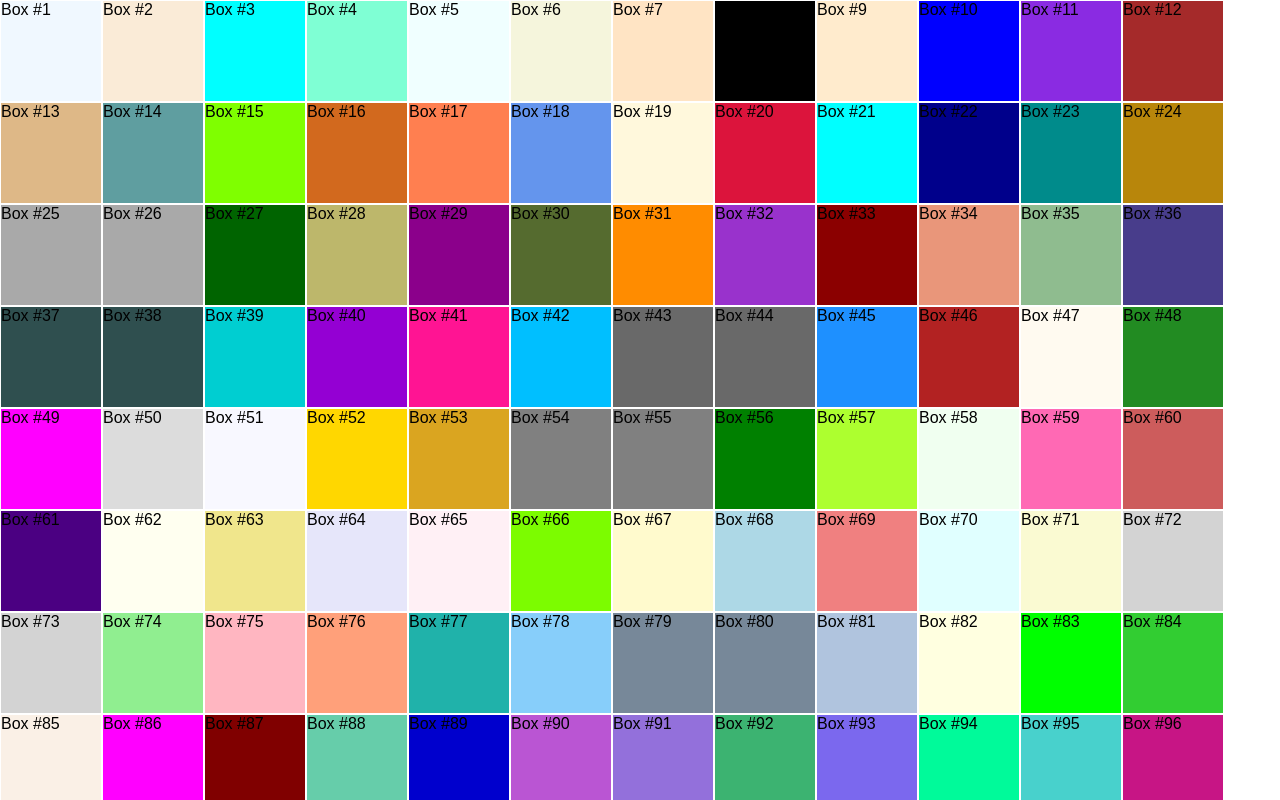
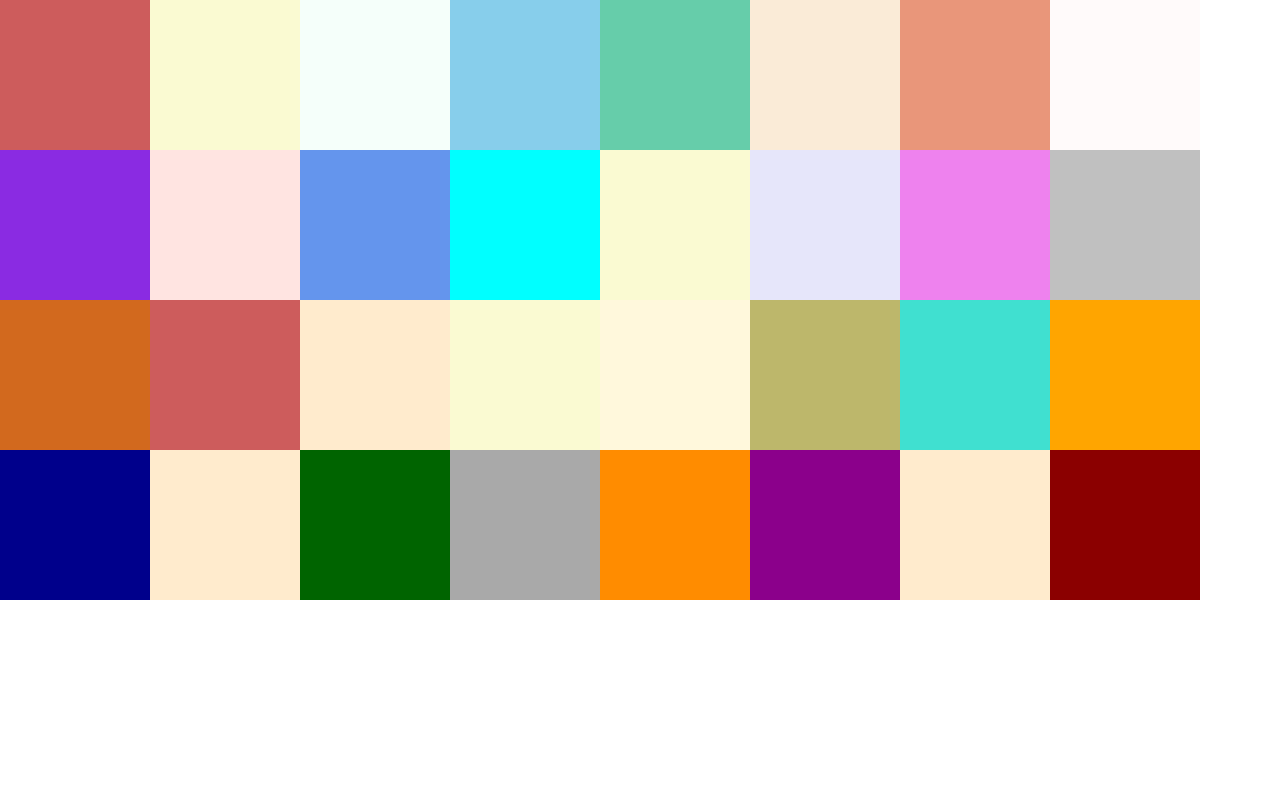
Before and after one commit to Michaelpp20001/React-Random-Colored-Boxes, a React (Create React App) app: page / in a window 1280 px wide. Shown: the top 800 px of the page. Built offline with nearby package versions, Linux system fonts and the light colour scheme.

Commit message:
solution to exercise

```diff
--- a/src/Box.js
+++ /dev/null
@@ -1,12 +0,0 @@
-import React, {Component} from 'react';
-
-class Box extends Component {
-    render () {
-        const {color, num} = this.props
-        return (
-        <div className="Box" style={{backgroundColor: `${color}` , height:"100px", width:"100px", margin: "1px"}}>Box #{num + 1}</div>
-        )
-    }
-}
-
-export default Box;
--- a/src/randomBoxes.js
+++ b/src/randomBoxes.js
@@ -1,9 +1,62 @@
 import React, {Component} from 'react';
 import './randomBoxes.css';
-import Box from './Box';
+
+const NUM_BOXES = 32;
+
+//stateless functional component
+const Box = ({color}) => {  //destructure because we only have one prop, take color out of props object
+    //return JSX
+    const style = {
+        width: '150px',
+        height: '150px',
+        backgroundColor: color //going to use a color passed in from a prop
+    }
+    return <div style={style}></div>
+};
 
 class RandomBoxes extends Component {
-    static defaultProps = {
+    constructor(props) {
+        super(props);
+        const boxes = Array(NUM_BOXES).fill().map(this.getRandomColor, this);// didnt want a hard coded 32 boxes
+        this.state = {boxes}; // object shorthand
+
+        setTimeout(() => {
+            // const ranColor = Math.floor(
+            //     Math.random() *
+            //     this.props.allColors.length
+            // );
+            const ranBox = Math.floor(
+                Math.random() *
+                this.state.boxes.length
+            );
+            const newState = this.state.boxes.slice()
+            newState[ranBox] = this.getRandomColor();
+            this.setState({newState});
+        }, 300);
+    }
+
+    getRandomColor() {
+        let colorIndex = Math.floor(Math.random() * this.props.allColors.length)
+        return this.props.allColors[colorIndex];
+    };
+
+    render () {
+        const boxes = this.state.boxes.map((color, index) => (
+            <Box
+            key={index}
+            color={color}
+            />
+        ));
+        return (
+            <div className="randomBoxes">
+                {boxes}
+            </div>
+        );
+    }
+
+}
+
+RandomBoxes.defaultProps = {
     allColors: ["AliceBlue","AntiqueWhite","Aqua","Aquamarine","Azure","Beige","Bisque","Black","BlanchedAlmond",
                 "Blue","BlueViolet","Brown","BurlyWood","CadetBlue","Chartreuse","Chocolate",
                 "Coral","CornflowerBlue","Cornsilk","Crimson","Cyan","DarkBlue","DarkCyan","DarkGoldenRod",
@@ -23,25 +76,7 @@ class RandomBoxes extends Component {
                 "Purple","Red","RosyBrown","RoyalBlue","SaddleBrown","Salmon","SandyBrown","SeaGreen",
                 "SeaShell","Sienna","Silver","SkyBlue","SlateBlue","SlateGray","SlateGrey","Snow","SpringGreen",
                 "SteelBlue","Tan","Teal","Thistle","Tomato","Turquoise","Violet","Wheat","White","WhiteSmoke",
-                    "Yellow","YellowGreen"],
-        boxAmnt: 32,
-      }
-      ;
-    render () {
-        const boxes = this.props.allColors.map((color, index) => (
-            <Box
-            key={index}
-            color={color}
-            num={index}
-            />
-        ));
-        return (
-            <div className="randomBoxes">
-                {boxes}
-            </div>
-        );
-    }
-
+                "Yellow","YellowGreen"]
   };
 
 export default RandomBoxes;
```
Lines whose indentation alone changed are shown as unchanged.
